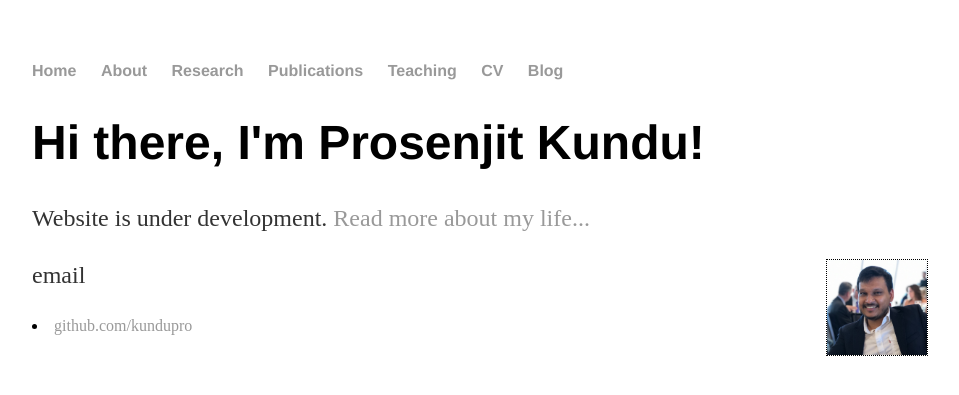
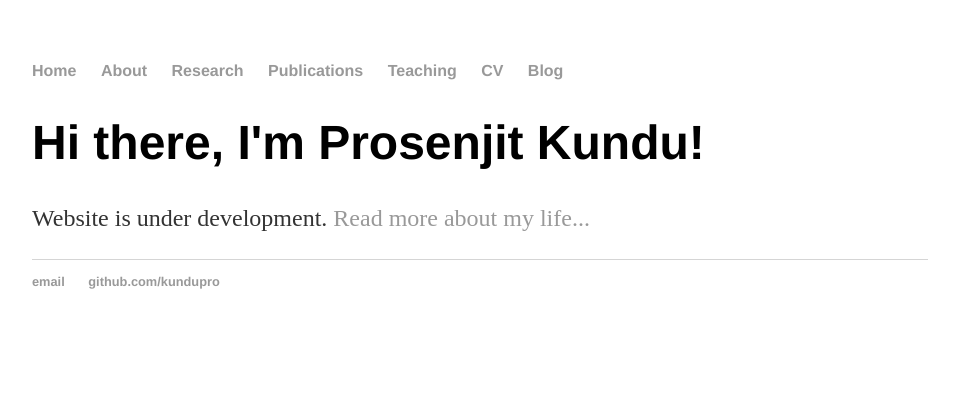
Before and after one commit to kundupro/kundupro.github.io, a Jekyll site: the page built from index.html, in a window 1280 px wide. Shown: the top 395 px of the page, without its empty margins (160-1119 px from the left). Built offline with Jekyll 4.4.1, drawn with Linux system fonts in a browser that asks for light colours.

Commit message:
Update default.html

```diff
--- a/_layouts/default.html
+++ b/_layouts/default.html
@@ -31,7 +31,7 @@
   {{ content }}
 
 </div>
-    <p><img src="docs/assets/IMG_1334.jpg" width="100" ALIGN="right/></p>
+
   <footer>
    <ul>
    <li><a href="mailto:pkundu@jhu.edu">email</a></li>
```
